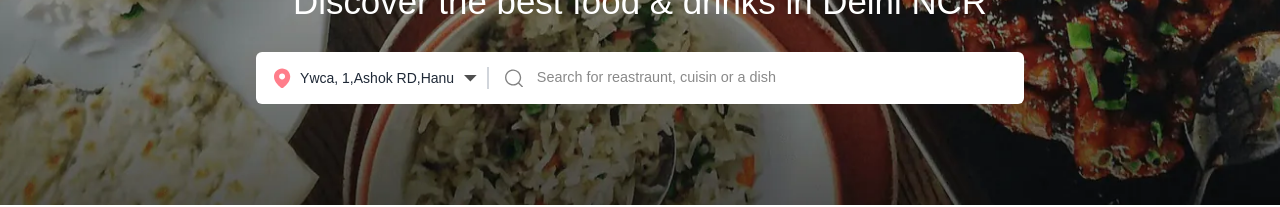
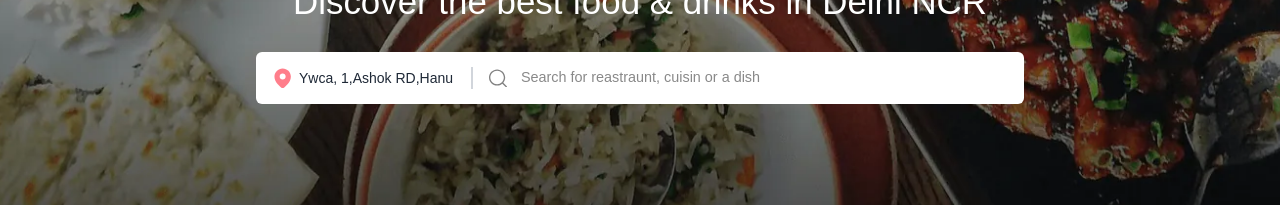
Before and after one commit to rajan9873/zomato-clone, a React (Create React App) app: page / in a window 1280 px wide. Shown: the part 217-424 px from the top of the page. Built offline with nearby package versions, Linux system fonts and the light colour scheme.

Commit message:
new commit

```diff
--- a/src/Component/Header.js
+++ b/src/Component/Header.js
@@ -92,7 +92,7 @@ const Header = () => {
             <div className="ml-1 mr-1.5 text-center w-full font-montserrat whitespace-nowrap font-light text-gray-800 text-sm">
               Ywca, 1,Ashok RD,Hanu
             </div>
-            <svg
+            {/* <svg
               xmlns="http://www.w3.org/2000/svg"
               fill="#4F4F4F"
               width="16"
@@ -104,7 +104,7 @@ const Header = () => {
             >
               <title>down-triangle</title>
               <path d="M20 5.42l-10 10-10-10h20z"></path>
-            </svg>
+            </svg> */}
           </div>
           <div className="w-[2px] h-[22px] bg-gray-300 ml-[0.65rem] mr-[1rem]"></div>
           <div className="flex w-full items-center h-full mt-[-2px]">
```
